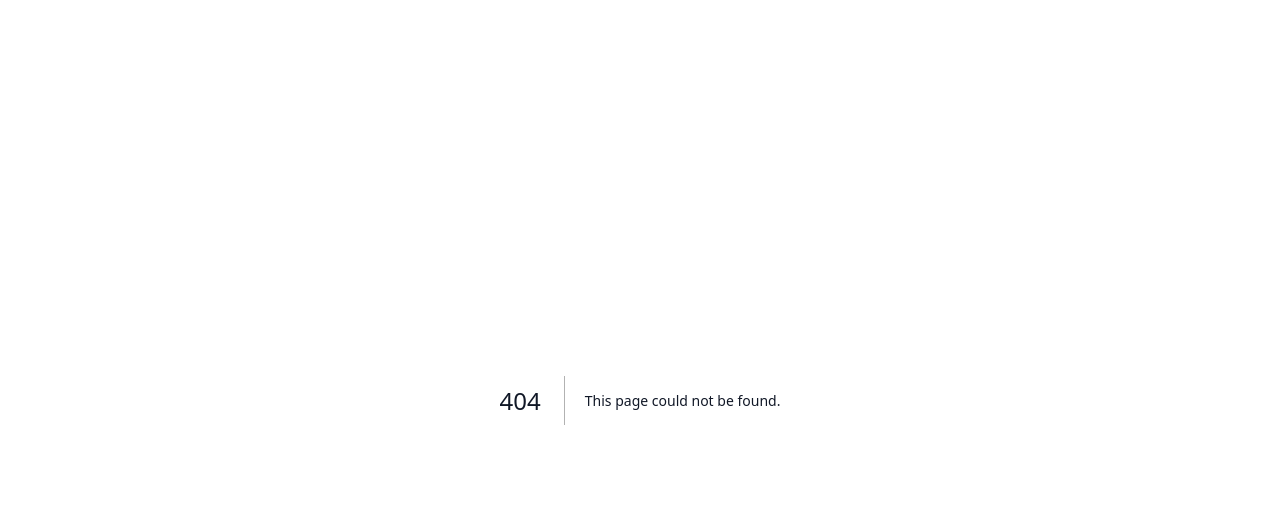
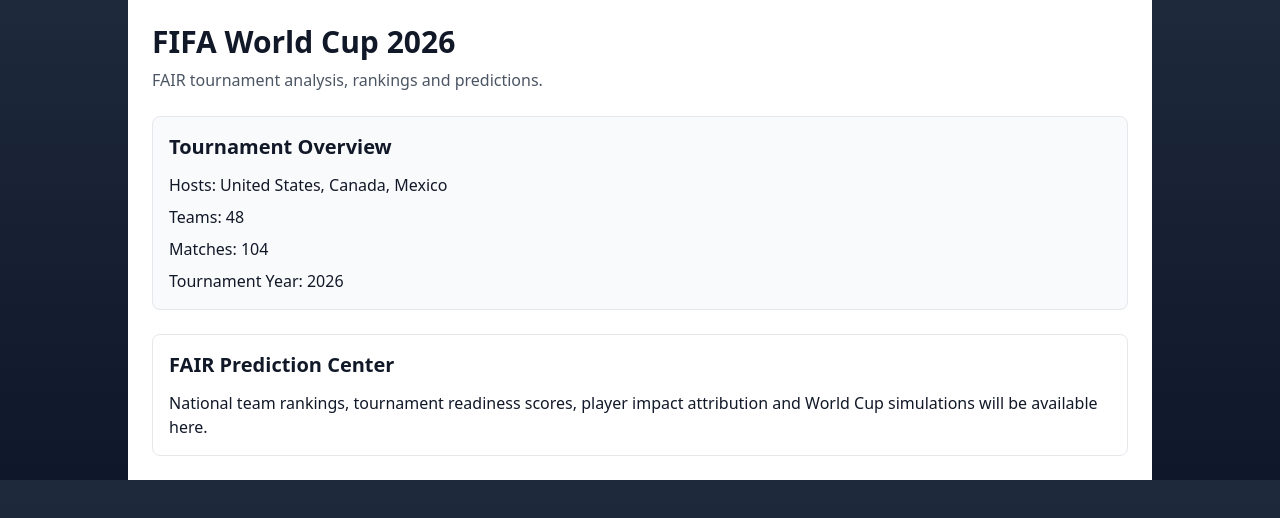
Before and after one commit to eytanellenberg/thefairview, a Next.js app: page /soccer/world-cup-2026 in a window 1280 px wide. Before the commit this address had no page. Shown: the top 518 px of the page. Built offline with nearby package versions, Linux system fonts and the light colour scheme.

Commit message:
Create WorldCup2026Page component with tournament info

```diff
--- /dev/null
+++ b/app/soccer/world-cup-2026/page.tsx
@@ -0,0 +1,38 @@
+export default function WorldCup2026Page() {
+  return (
+    <main className="max-w-5xl mx-auto p-6 bg-white text-gray-900">
+      <h1 className="text-3xl font-semibold mb-2">
+        FIFA World Cup 2026
+      </h1>
+
+      <p className="text-gray-600 mb-6">
+        FAIR tournament analysis, rankings and predictions.
+      </p>
+
+      <section className="border rounded-lg p-4 bg-gray-50">
+        <h2 className="text-xl font-semibold mb-3">
+          Tournament Overview
+        </h2>
+
+        <ul className="space-y-2">
+          <li>Hosts: United States, Canada, Mexico</li>
+          <li>Teams: 48</li>
+          <li>Matches: 104</li>
+          <li>Tournament Year: 2026</li>
+        </ul>
+      </section>
+
+      <section className="mt-6 border rounded-lg p-4">
+        <h2 className="text-xl font-semibold mb-3">
+          FAIR Prediction Center
+        </h2>
+
+        <p>
+          National team rankings, tournament readiness scores,
+          player impact attribution and World Cup simulations
+          will be available here.
+        </p>
+      </section>
+    </main>
+  );
+}
```
